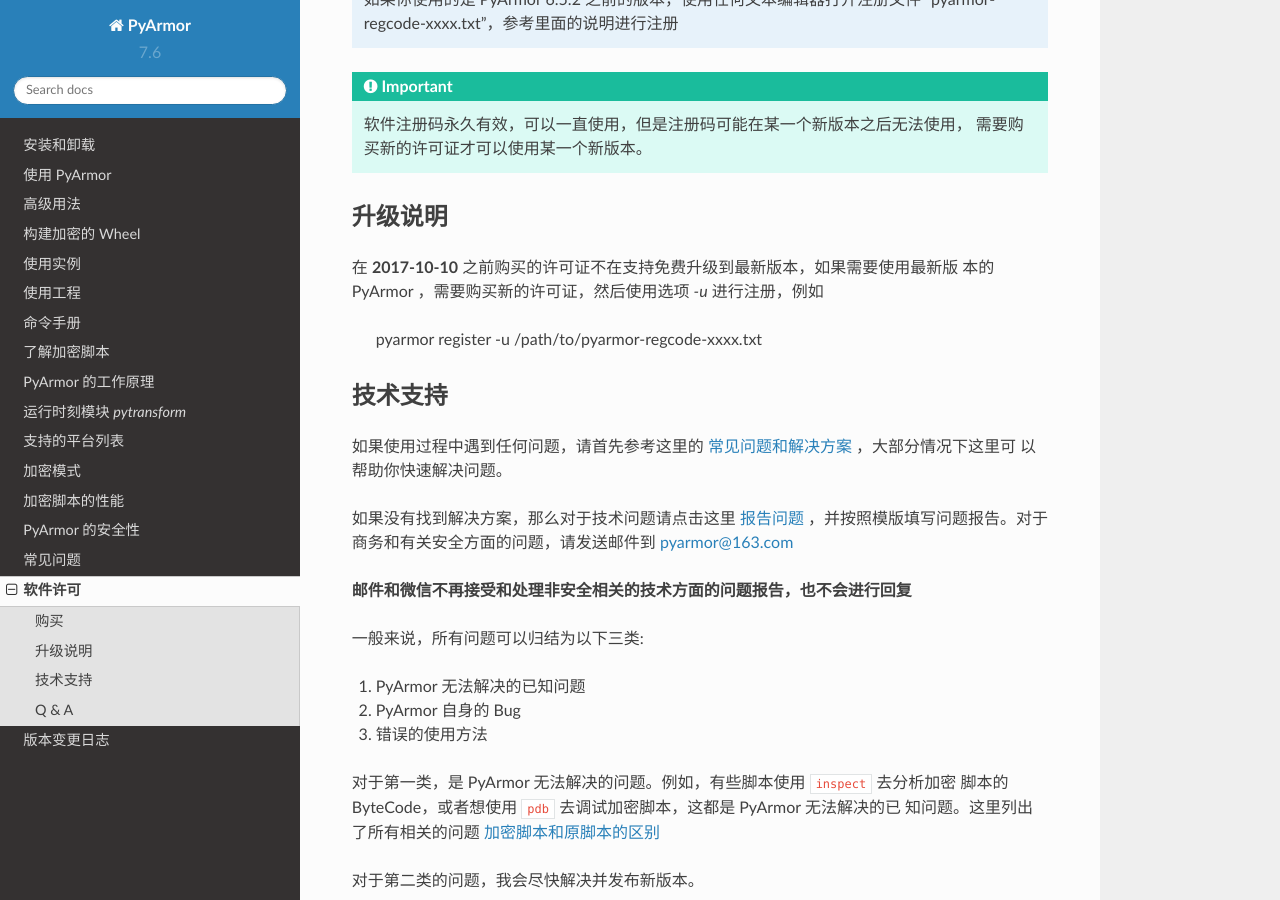
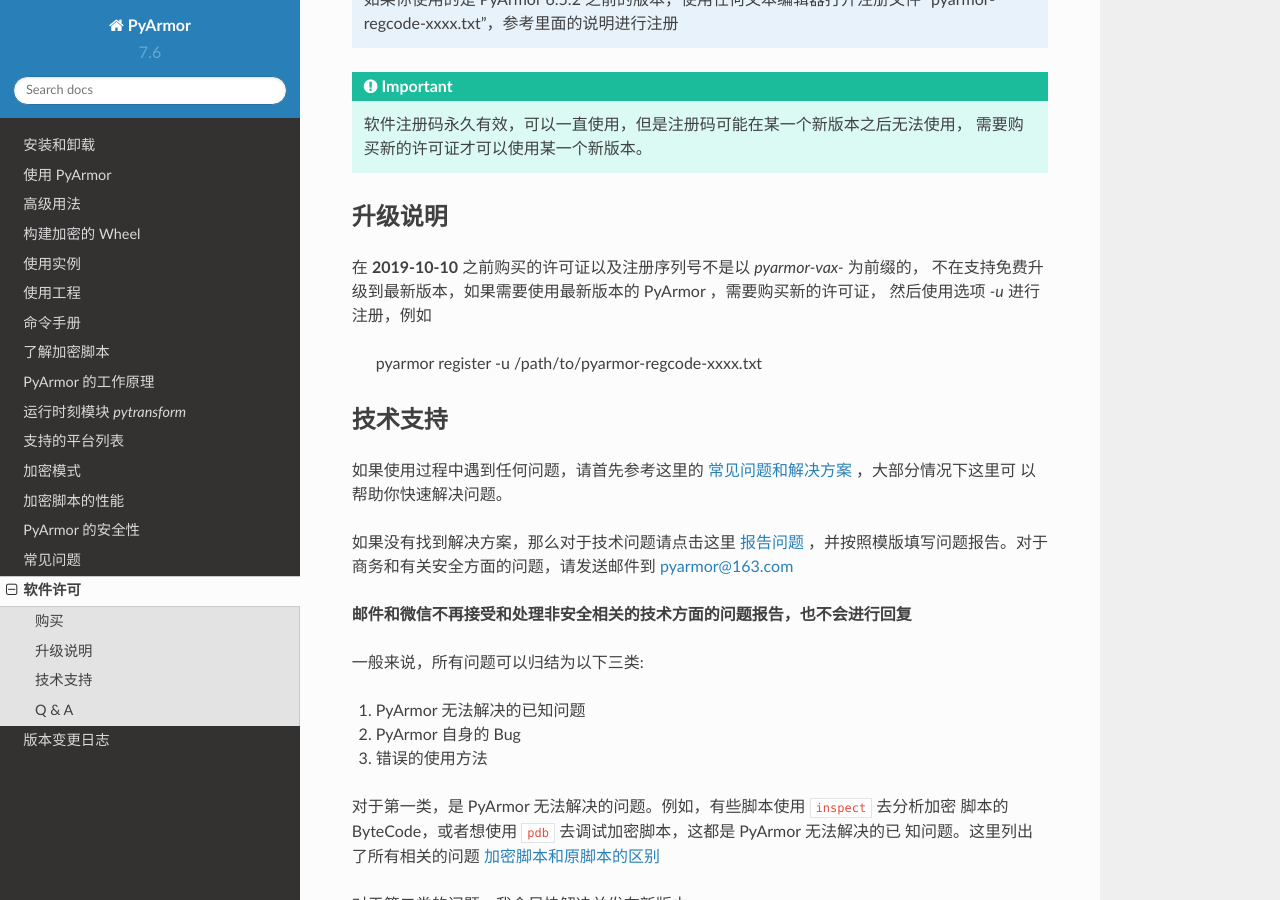
Before and after one commit to dashingsoft/pyarmor-docs-zh, a Sphinx documentation site: the page built from docs/license.rst, in a window 1280 px wide and 900 px high, scrolled down 1720 px. Built offline with Sphinx 7.4.7 and the Read the Docs theme 2.0.0, drawn with Linux system fonts in a browser that asks for light colours; some of the changed text lies outside the part shown.

```diff
--- a/docs/conf.py
+++ b/docs/conf.py
@@ -49,7 +49,7 @@
 
 # General information about the project.
 project = 'PyArmor'
-copyright = '2018 - 2020 德新科技.'
+copyright = '2018 - 2022 德新科技.'
 author = '赵俊德'
 
 # The version info for the project you're documenting, acts as replacement for
--- a/docs/license.rst
+++ b/docs/license.rst
@@ -87,8 +87,9 @@
 升级说明
 --------
 
-在 **2017-10-10** 之前购买的许可证不在支持免费升级到最新版本，如果需要使用最新版
-本的 PyArmor ，需要购买新的许可证，然后使用选项 `-u` 进行注册，例如
+在 **2019-10-10** 之前购买的许可证以及注册序列号不是以 `pyarmor-vax-` 为前缀的，
+不在支持免费升级到最新版本，如果需要使用最新版本的 PyArmor ，需要购买新的许可证，
+然后使用选项 `-u` 进行注册，例如
 
     pyarmor register -u /path/to/pyarmor-regcode-xxxx.txt
 
```
